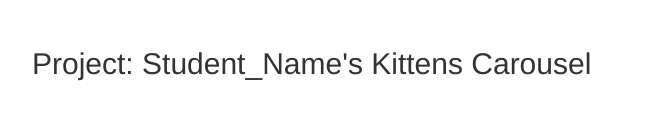
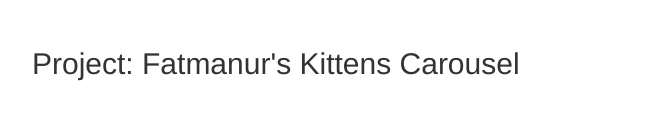
Before and after one commit to ftmkrz/clarusway-aws-workshop, a plain HTML site: page 006-kittens-carousel-static-web-s3-cf/static-web/index.html in a window 1280 px wide. Shown: the part 403-540 px from the top of the page, without its empty margins (308-971 px from the left). Drawn offline with nearby package versions, Linux system fonts and the light colour scheme.

Commit message:
edited kittens project

```diff
--- a/006-kittens-carousel-static-web-s3-cf/static-web/index.html
+++ b/006-kittens-carousel-static-web-s3-cf/static-web/index.html
@@ -45,7 +45,7 @@
 
   <div><img src="https://clarusway.com/wp-content/uploads/2020/06/clarusway_logo.png" /></div>
 
-  <h2> Project: Student_Name's Kittens Carousel</h2>
+  <h2> Project: Fatmanur's Kittens Carousel</h2>
 
   <div id="myCarousel" class="carousel slide" data-ride="carousel">
     <!-- Indicators -->
```
Also changed, not shown: 4 other files.
